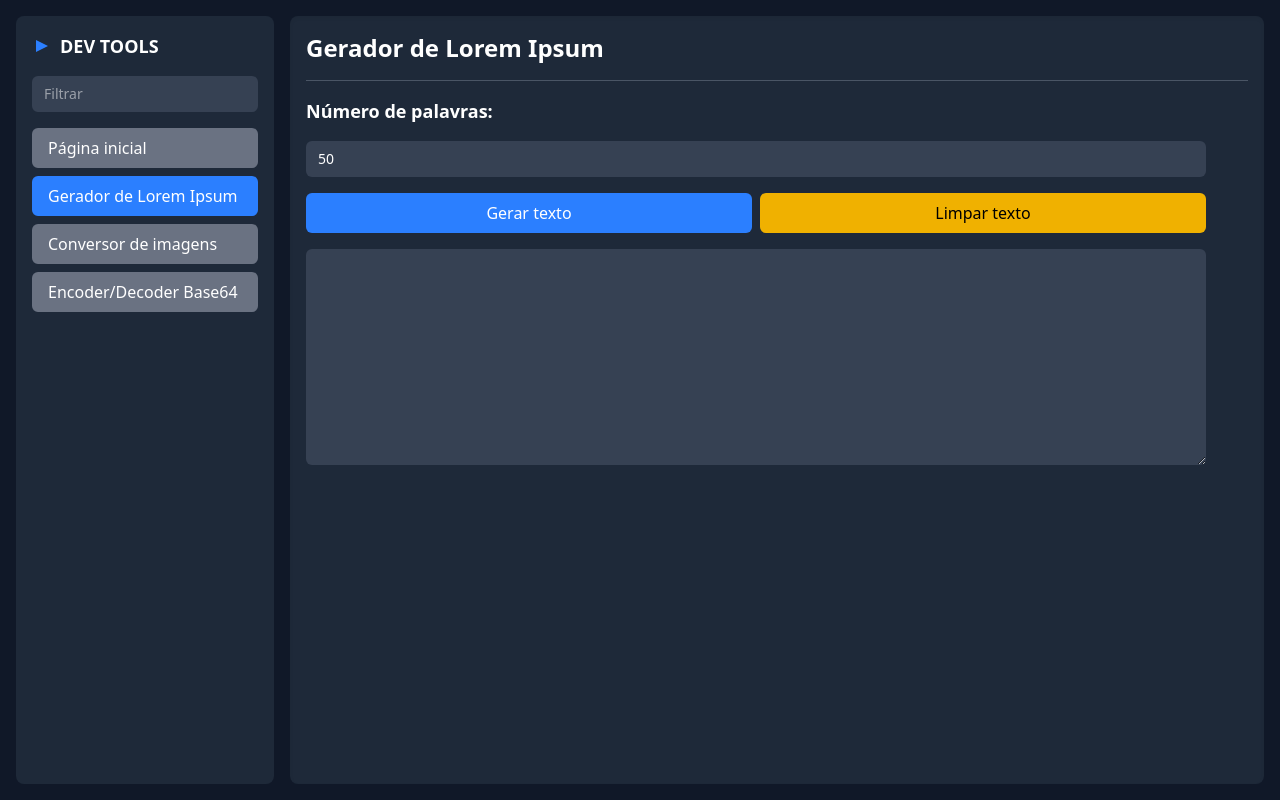
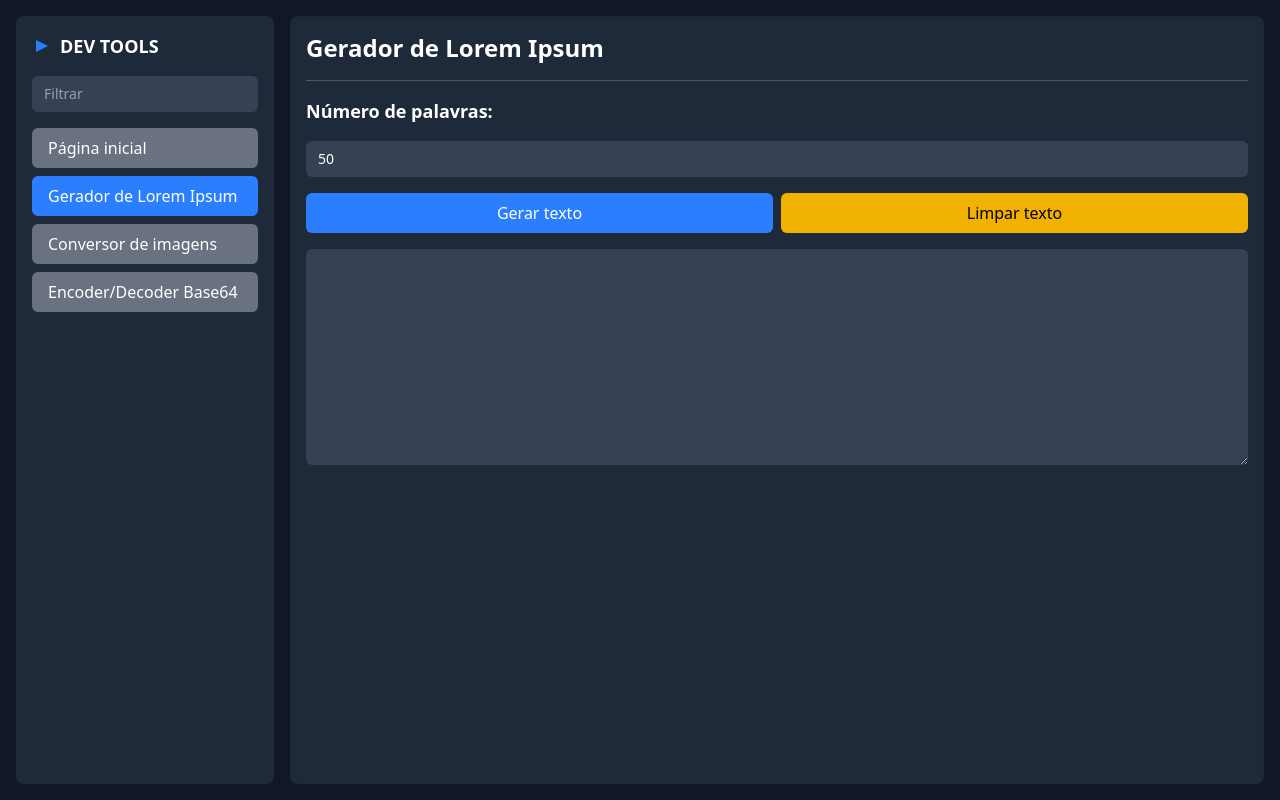
Before and after one commit to fernando-fix/dev-tools, a React (Vite) app: page /gerador-de-lorem in a window 1280 px wide. Built offline with nearby package versions, Linux system fonts and the light colour scheme.

Commit message:
Layout fix

```diff
--- a/src/web/pages/ImageConverter.tsx
+++ b/src/web/pages/ImageConverter.tsx
@@ -69,7 +69,7 @@ export default function ImageConverter() {
         const novasImagens: ImageData[] = [];
 
         let loadedCount = 0;
-        filesArray.forEach((file, idx) => {
+        filesArray.forEach((file) => {
             const reader = new FileReader();
             reader.onload = function (e) {
                 const img = new Image();
--- a/src/web/pages/LoremGenerator.tsx
+++ b/src/web/pages/LoremGenerator.tsx
@@ -49,7 +49,7 @@ export default function LoremGenerator() {
     return (
         <Default pageTitle="Gerador de Lorem Ipsum">
             <meta name="description" content="As melhores ferramentas de desenvolvimento em um unico lugar." />
-            <div className="max-w-[900px]">
+            <div className="mx-auto max-w-[1090px]">
                 <div className="flex flex-col space-y-4">
                     <label htmlFor="words" className="text-lg font-semibold">Número de palavras:</label>
                     <input type="number" id="words" min="1" value={qttWords} onChange={(e) => {
```
